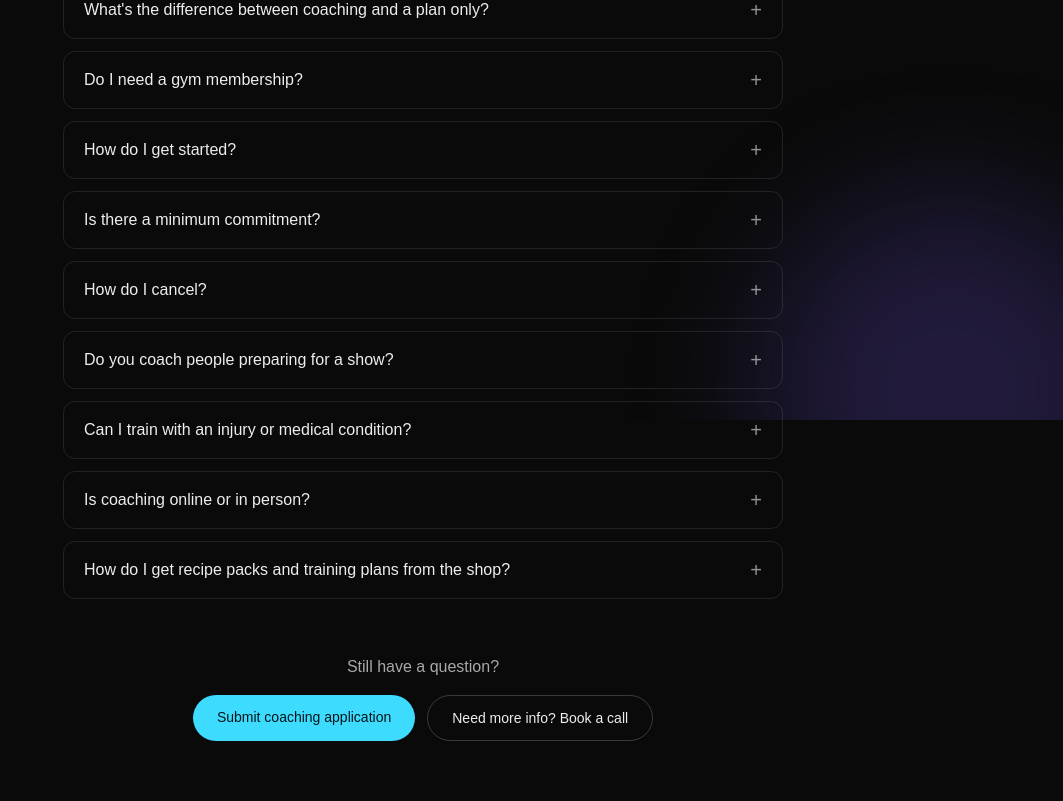
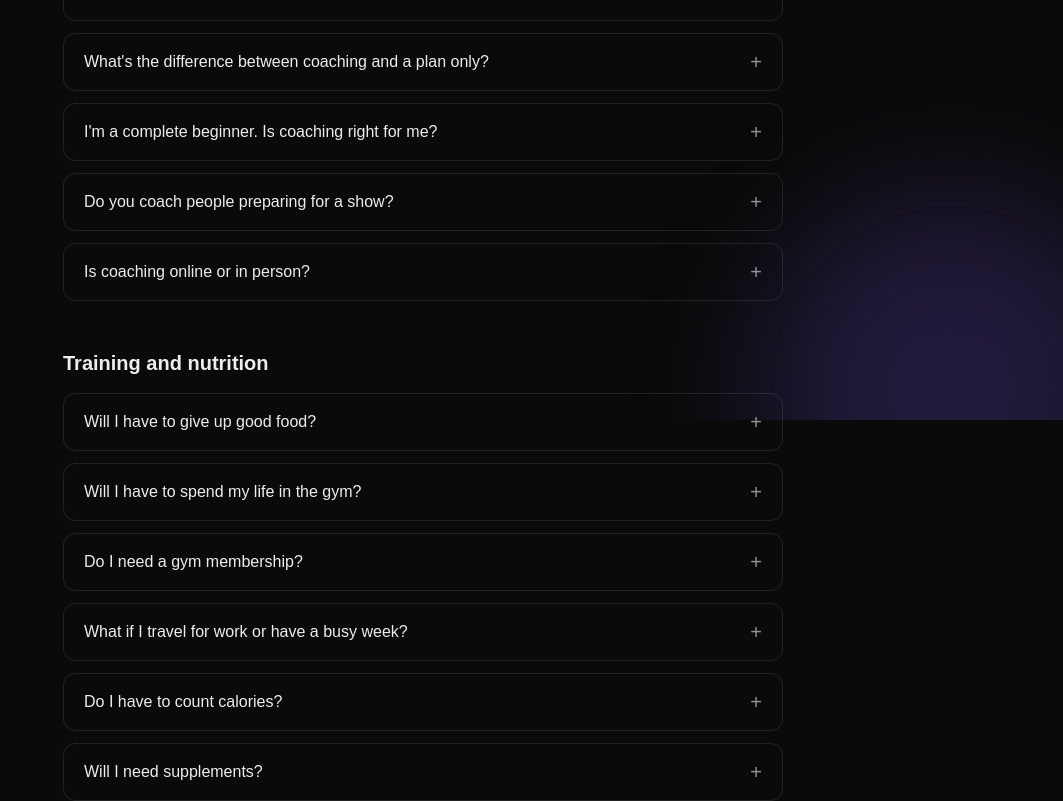
Before and after one commit to MRTNNC/coaching-business, a Next.js app: page /faq in a window 1280 px wide. Shown: the part 380-1181 px from the top of the page, without its empty margins (217-1280 px from the left). Built offline with nearby package versions, Linux system fonts and the light colour scheme; no server answers.

Commit message:
Add more FAQs and group the FAQ page into sections

```diff
--- a/src/app/(marketing)/faq/page.tsx
+++ b/src/app/(marketing)/faq/page.tsx
@@ -1,7 +1,10 @@
 import Link from "next/link";
 import type { Metadata } from "next";
 
-const faqs = [
+const faqGroups = [
+  {
+    title: "About coaching",
+    faqs: [
       {
         question: "Who is coaching for?",
         answer:
@@ -18,24 +21,9 @@ const faqs = [
           "Coaching includes regular check-ins, feedback and plan updates as you progress. A plan only is written specifically for you and your goals, but has no ongoing check-ins, so you run it yourself.",
       },
       {
-    question: "Do I need a gym membership?",
+        question: "I'm a complete beginner. Is coaching right for me?",
         answer:
-      "Your plan is written around where you train and the equipment you have, whether that's a commercial gym or a home setup. Tell me what you have access to on the application form, and we'll review it together to make sure the plan works for you.",
-  },
-  {
-    question: "How do I get started?",
-    answer:
-      "Submit a coaching application. It takes about 10 to 15 minutes and helps me work out whether we're a good fit and where your plan should start. Once I've read it, we'll have a call to go through your answers and agree your plan.",
-  },
-  {
-    question: "Is there a minimum commitment?",
-    answer:
-      "Lifestyle Monthly has no fixed commitment beyond two weeks' notice to cancel. The Lifestyle 6 Month Block is a one-off payment for six months of coaching, at a lower monthly cost.",
-  },
-  {
-    question: "How do I cancel?",
-    answer:
-      "Lifestyle Monthly needs two weeks' notice to cancel, and you'll be refunded for any unused portion. The Lifestyle 6 Month Block can be cancelled within 30 days of starting, with a refund for the unused portion; after 30 days it's non-refundable.",
+          "Yes, and it's the best time to have a coach. Your plan starts where you are, with exercises explained and progress built up steadily, so you don't waste months doing things wrong and can jump ahead of other beginners.",
       },
       {
         question: "Do you coach people preparing for a show?",
@@ -43,19 +31,86 @@ const faqs = [
           "Yes. I'm preparing for a show myself, and as well as ongoing coaching I offer Peak Week Only and 4-Week Rush Prep for competitors in the run-up to a show.",
       },
       {
+        question: "Is coaching online or in person?",
+        answer:
+          "Coaching is online, so you can be based anywhere. If you're near Nottingham, 1:1 workouts are available in person too.",
+      },
+    ],
+  },
+  {
+    title: "Training and nutrition",
+    faqs: [
+      {
+        question: "Will I have to give up good food?",
+        answer:
+          "No. Your nutrition is built around foods you enjoy and a normal week, including meals out and takeaways, with no banned foods. That said, real change only happens when you commit to healthier options most of the time, and I'll help you find ones you actually enjoy.",
+      },
+      {
+        question: "Will I have to spend my life in the gym?",
+        answer:
+          "No. Your programme is written around the days and session length you can realistically commit to, whether that's three sessions a week or five. A plan you can stick to beats a perfect one you can't.",
+      },
+      {
+        question: "Do I need a gym membership?",
+        answer:
+          "Your plan is written around where you train and the equipment you have, whether that's a commercial gym or a home setup. Tell me what you have access to on the application form, and we'll review it together to make sure the plan works for you.",
+      },
+      {
+        question: "What if I travel for work or have a busy week?",
+        answer:
+          "Life happens. Your plan can flex for travel, long hours or a bad week, with shorter sessions, hotel-gym options and simple ways to eat on the go. One off week doesn't undo your progress.",
+      },
+      {
+        question: "Do I have to count calories?",
+        answer:
+          "Not necessarily. Some people do well tracking calories or macros, while others prefer simpler guidelines like portion sizes. We'll pick what suits you and your goal.",
+      },
+      {
+        question: "Will I need supplements?",
+        answer:
+          "No. Supplements are optional extras, not a requirement; food, training and sleep come first. If something would help, I'll explain why, and the rest is up to you.",
+      },
+      {
         question: "Can I train with an injury or medical condition?",
         answer:
           "Often, yes. The application form asks about your health, and if anything needs checking I'll ask you to speak to your GP first. I'm a coach, not a medical professional, so coaching doesn't replace advice from your GP or physio.",
       },
+    ],
+  },
   {
-    question: "Is coaching online or in person?",
+    title: "Check-ins and results",
+    faqs: [
+      {
+        question: "How quickly will I see results?",
         answer:
-      "Coaching is online, so you can be based anywhere. If you're near Nottingham, 1:1 workouts are available in person too.",
+          "It depends on your starting point, goal and consistency, but most people notice changes in how they look, feel and perform within a month or so. Weekly check-ins mean we can see what's working and adjust quickly.",
+      },
+      {
+        question: "What happens if I miss a check-in or fall off track?",
+        answer:
+          "No judgement. Honesty is the best policy: tell me what happened so we can make the right adjustments, get you back on track, and change the plan if it needs to fit your life better.",
+      },
+    ],
+  },
+  {
+    title: "Getting started and payments",
+    faqs: [
+      {
+        question: "How do I get started?",
+        answer:
+          "Submit a coaching application. It takes about 10 to 15 minutes and helps me work out whether we're a good fit and where your plan should start. Once I've read it, we'll have a call to go through your answers and agree your plan.",
+      },
+      {
+        question: "Is there a minimum commitment, and how do I cancel?",
+        answer:
+          "Lifestyle Monthly has no fixed commitment: just give two weeks' notice to cancel, and you'll be refunded for any unused portion. The Lifestyle 6 Month Block is a one-off payment for six months of coaching at a lower monthly cost. It can be cancelled within 30 days of starting, with a refund for the unused portion; after 30 days it's non-refundable.",
       },
       {
         question: "How do I get recipe packs and training plans from the shop?",
         answer:
           "They're digital downloads, sent to your email straight after you buy.",
+      },
+    ],
   },
 ];
 
@@ -72,7 +127,7 @@ export default function FaqPage() {
   const faqJsonLd = {
     "@context": "https://schema.org",
     "@type": "FAQPage",
-    mainEntity: faqs.map((faq) => ({
+    mainEntity: faqGroups.flatMap((group) => group.faqs).map((faq) => ({
       "@type": "Question",
       name: faq.question,
       acceptedAnswer: { "@type": "Answer", text: faq.answer },
@@ -89,8 +144,11 @@ export default function FaqPage() {
         Frequently asked questions
       </h1>
 
-      <div className="mt-10 flex flex-col gap-3">
-        {faqs.map((faq) => (
+      {faqGroups.map((group) => (
+        <div key={group.title} className="mt-12">
+          <h2 className="text-xl font-semibold">{group.title}</h2>
+          <div className="mt-4 flex flex-col gap-3">
+            {group.faqs.map((faq) => (
               <details
                 key={faq.question}
                 className="group rounded-xl border border-white/10 px-5 py-4"
@@ -110,6 +168,8 @@ export default function FaqPage() {
               </details>
             ))}
           </div>
+        </div>
+      ))}
 
       <div className="mt-14 text-center">
         <p className="text-foreground/70">Still have a question?</p>
```
Lines whose indentation alone changed are shown as unchanged.
